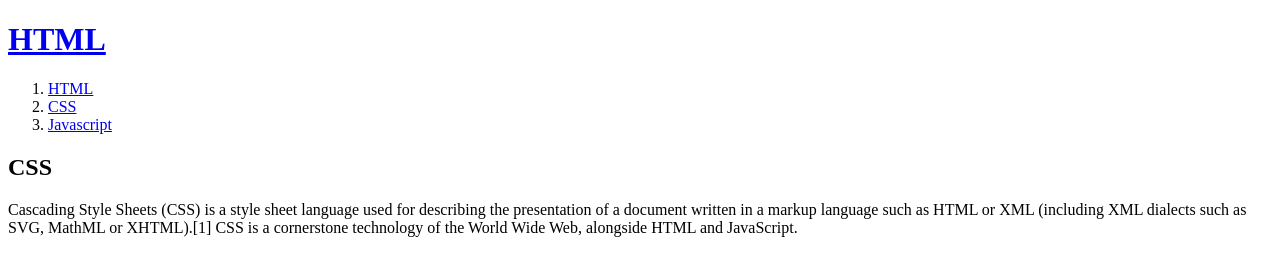
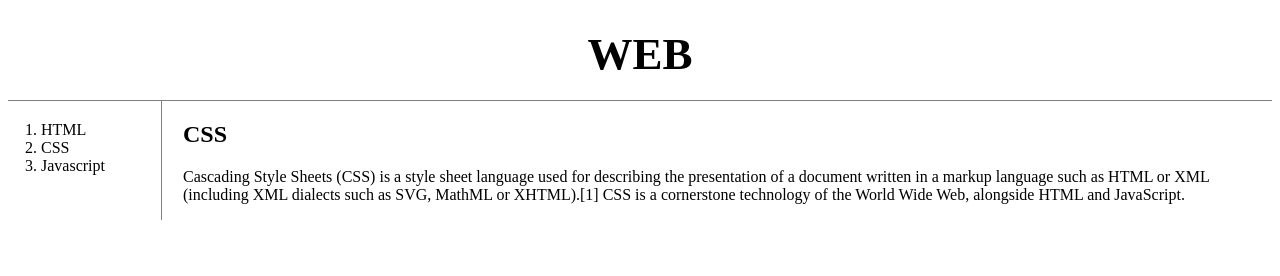
Before and after one commit to jaeheela/my-first-web-site, a plain HTML site: page 2.html in a window 1280 px wide. Drawn offline with Linux system fonts and the light colour scheme.

Commit message:
css까지 완료!!

```diff
--- a/2.html
+++ b/2.html
@@ -1,25 +1,32 @@
 <!DOCTYPE html>
-<html lang="en">
+<html lang=en">
 <head>
     <meta charset="UTF-8">
     <meta http-equiv="X-UA-Compatible" content="IE=edge">
     <meta name="viewport" content="width=device-width, initial-scale=1.0">
     <title>WEB1 - CSS</title>
+    <link rel="stylesheet" href="style.css">
 </head>
 <body>
     <h1>
-        <a href="index.html" target="_blank" rel="noopener noreferrer">HTML</a>
+        <a href="index.html" target="_blank" rel="noopener noreferrer">WEB</a>
     </h1>
+    <div id="grid">
             <ol>
                 <li><a href="1.html" target="_blank" rel="noopener noreferrer" title="html" >HTML</a></li>
                 <li><a href="2.html" target="_blank" rel="noopener noreferrer" title="css">CSS</a></li>
                 <li><a href="3.html" target="_blank" rel="noopener noreferrer" title="javascript">Javascript</a></li>
             </ol>
+        <div id="article">
             <h2>CSS</h2>
         <p>
             Cascading Style Sheets (CSS) is a style sheet language used for describing the presentation of a document written in a
             markup language such as HTML or XML (including XML dialects such as SVG, MathML or XHTML).[1] CSS is a cornerstone
             technology of the World Wide Web, alongside HTML and JavaScript.
         </p>
+        </div>
+    </div>
+
+
 </body>
 </html>
--- /dev/null
+++ b/style.css
@@ -0,0 +1,50 @@
+h1 {
+    font-size: 45px;
+    text-align: center;
+    border-bottom: 1px solid gray;
+    margin: 0;
+    padding: 20px;
+}
+
+a {
+    text-decoration: none;
+    color: black;
+}
+
+a:hover {
+    color: gray;
+}
+
+#grid ol {
+    width: 100px;
+    border-right: 1px solid gray;
+    margin: 0;
+    padding: 20px;
+}
+
+#grid {
+    display: grid;
+    grid-template-columns: 150px 1fr;
+}
+
+#grid ol {
+    padding-left: 33px;
+}
+
+#grid #article {
+    padding-left: 25px;
+}
+
+@media(max-width:800px) {
+    #grid {
+        display: block;
+    }
+
+    #grid ol {
+        border-right: none;
+    }
+
+    h1 {
+        border-bottom: none;
+    }
+}
```
Also changed, not shown: 1.html (+6 -1 lines), 3.html (+5 -0 lines), index.html (+4 -0 lines). Lines whose indentation alone changed are shown as unchanged.
